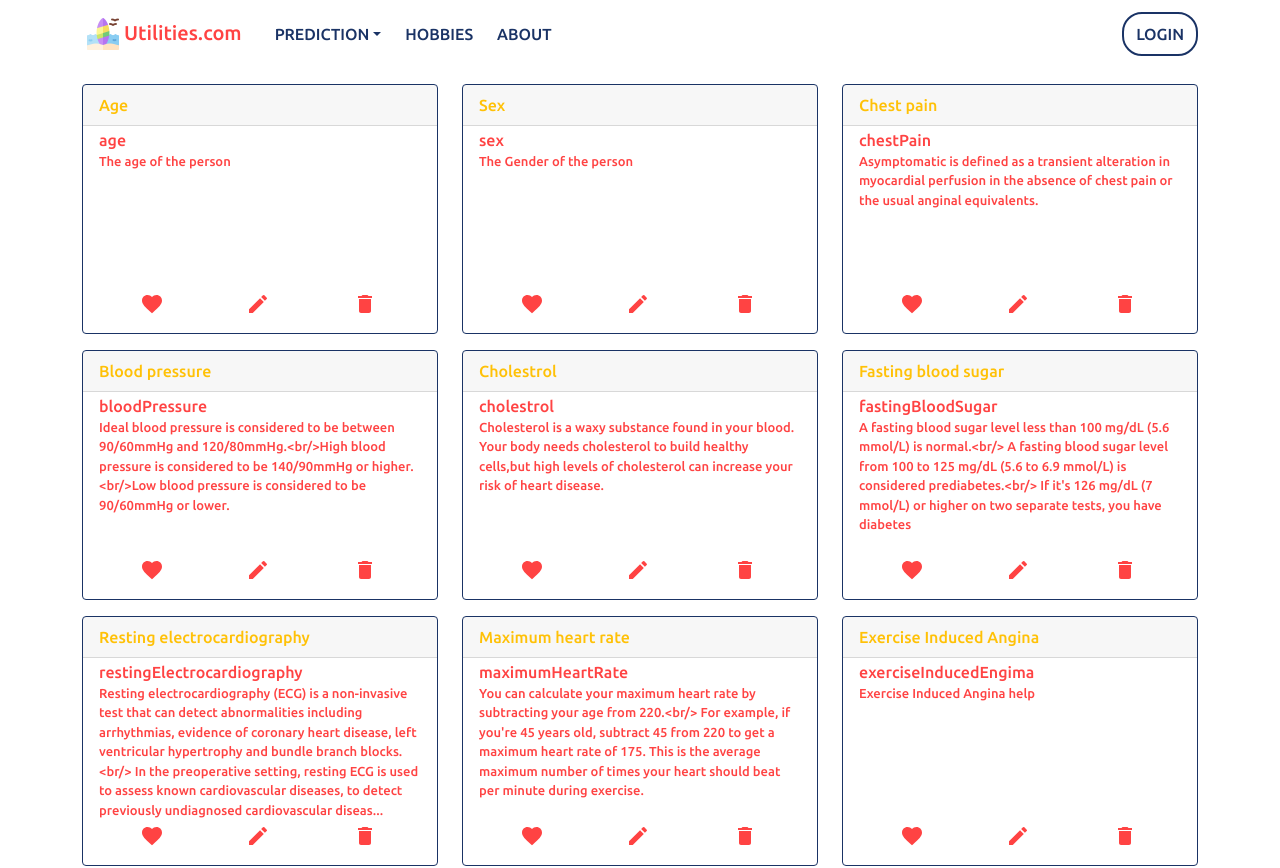
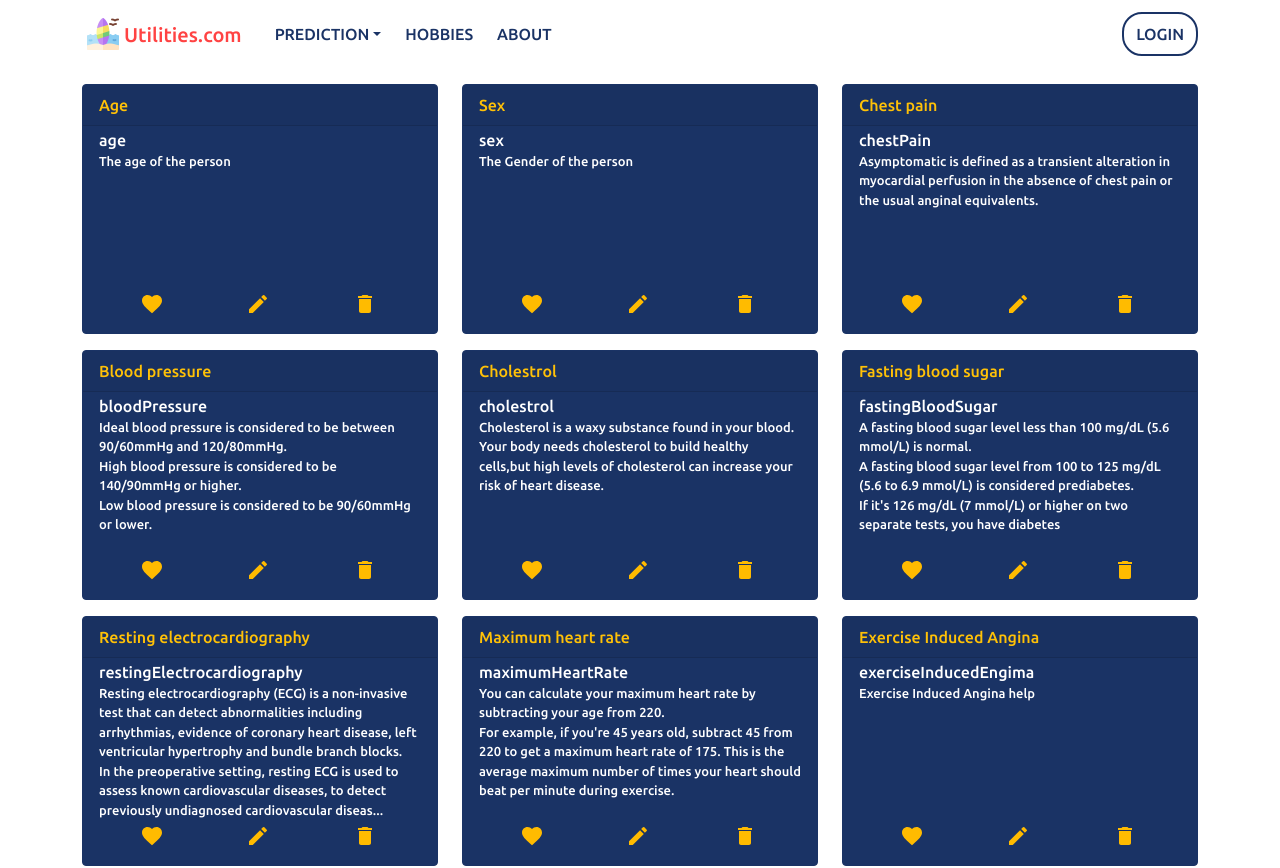
Before and after one commit to floydfdes/app-hobbynest, a React (Create React App) app: page /hobbies in a window 1280 px wide. Shown: the top 868 px of the page. Built offline with nearby package versions, Linux system fonts and the light colour scheme.

Commit message:
UI chnages.

```diff
--- a/package.json
+++ b/package.json
@@ -1,6 +1,6 @@
 {
   "name": "utilities",
-  "version": "0.16.0",
+  "version": "0.17.0",
   "private": true,
   "dependencies": {
     "@emotion/react": "^11.4.1",
--- a/src/App.scss
+++ b/src/App.scss
@@ -31,6 +31,8 @@
   height: var(--screen-height);
   background: url(../src/assets/images/backgroundImage.png);
   background: linear-gradient(var(--primary-color), var(--fourth-color));
+  background: url(../src/assets/images/layered-waves-haikei.svg);
+  background-size: cover;
   &-heading {
     color: var(--secondary-color);
   }
@@ -40,8 +42,23 @@
   &-button {
     background-color: var(--primary-color) !important;
     color: var(--secondary-color) !important;
-    border-color: var(--primary-color) !important;
+    border-color: var(--secondary-color) !important;
     outline: none !important;
-    width: 45% !important;
+    box-shadow: none !important;
+    width: 49% !important;
+  }
+  &-button:hover {
+    background-color: var(--secondary-color) !important;
+    border-color: var(--secondary-color) !important;
+    color: var(--primary-color) !important;
+  }
+  &-button-div {
+    display: flex;
+    justify-content: space-between;
   }
 }
+
+.login-card-margin {
+  background: url(../src/assets/images/layered-waves-haikei.svg) !important;
+  background-size: cover !important;
+}
--- a/src/components/Hobbies/Hobbie/Hobbie.jsx
+++ b/src/components/Hobbies/Hobbie/Hobbie.jsx
@@ -13,11 +13,15 @@ const Hobbie = (props) => {
         </div>
         <div className="card-body ">
           <span className="card-title">{props.tags}</span>
-          <p className="card-text">
-            {props.content.length > 350
-              ? props.content.slice(0, 350) + "..."
-              : props.content}
-          </p>
+          <p
+            className="card-text"
+            dangerouslySetInnerHTML={{
+              __html:
+                props.content.length > 350
+                  ? props.content.slice(0, 350) + "..."
+                  : props.content,
+            }}
+          ></p>
           <div className="card-actions-container">
             <button className="btn card-button-color mx-2">
               <FavoriteIcon className="card-button-svg" />
--- a/src/components/Hobbies/Hobbie/Hobbie.scss
+++ b/src/components/Hobbies/Hobbie/Hobbie.scss
@@ -1,7 +1,7 @@
 .card-border-background-color {
   border-color: var(--primary-color) !important;
-  background-color: var(--third-color) !important;
-  color: var(--fourth-color);
+  background-color: var(--primary-color) !important;
+  color: var(--third-color);
   height: 250px;
 }
 .card-body {
@@ -21,5 +21,5 @@
   background-color: none;
 }
 .card-button-svg {
-  color: var(--fourth-color);
+  color: var(--secondary-color);
 }
--- a/src/components/Layout/styles.scss
+++ b/src/components/Layout/styles.scss
@@ -10,6 +10,7 @@
     text-decoration: none;
     display: flex;
     padding: 5px;
+    align-items: flex-end;
   }
   a:hover {
     color: var(--secondary-color) !important;
--- a/src/components/Main/Main.jsx
+++ b/src/components/Main/Main.jsx
@@ -26,12 +26,12 @@ function Main() {
         <p className="main-page-sub-heading">
           The sky is clear; the stars are twinkling.
         </p>
-        <div className="my-3">
+        <div className="my-3 main-page-button-div">
           <button className="btn main-page-button">Explore</button>
-          <button className="btn main-page-button mx-2">Sign Up</button>
+          <button className="btn main-page-button">Sign Up</button>
         </div>
       </div>
-      <div className="col-lg-6 col-md-6 col-sm-12 mx-2"></div>
+      <div className="col-lg-6 col-md-6 col-sm-12"></div>
     </div>
   );
 }
```
Also changed, not shown: src/assets/images/layered-waves-haikei.svg (added).
